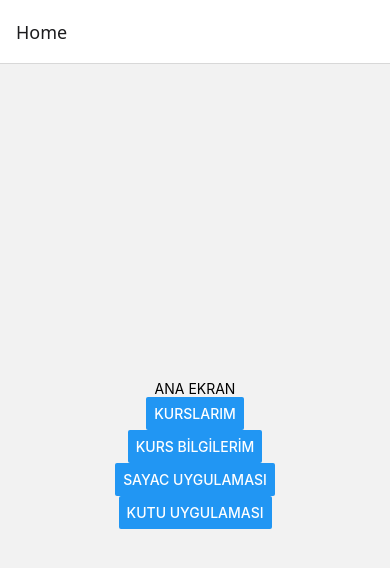
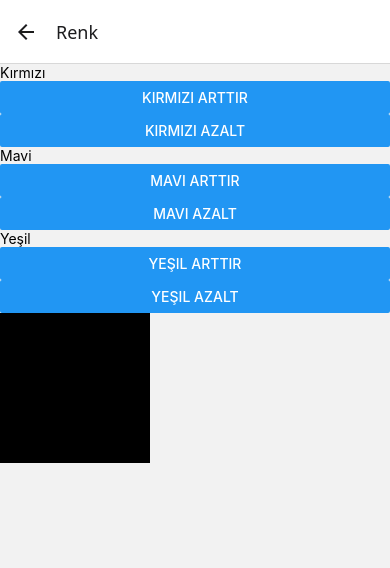
Before and after one commit to ElifNidaKarakas/ReactNative, a React Native app in the folder firstapp/: screen /Renk in a window 390 px wide. Shown: the top 568 px of the page. Built offline with nearby package versions, Linux system fonts and the light colour scheme.

Commit message:
useReducer işlemi

```diff
--- a/firstapp/App.js
+++ b/firstapp/App.js
@@ -7,6 +7,7 @@ import CoursesScreen from './src/screens/CoursesScreen';
 import CoursesInformation from './src/screens/CoursesInformation';
 import CounterScreen from './src/screens/CounterScreen';
 import BoxScreen from './src/screens/BoxScreen';
+import ColorChangeScreen from './src/screens/ColorChangeScreen.js';
 
 
 const Stack= createNativeStackNavigator();
@@ -19,6 +20,7 @@ export default function App() {
         <Stack.Screen name="KursBilgilerim" component={CoursesInformation}/>
         <Stack.Screen name="Sayac" component={CounterScreen}/>
         <Stack.Screen name="Kutu" component={BoxScreen}/>
+        <Stack.Screen name="Renk" component={ColorChangeScreen}/>
       </Stack.Navigator>
    </NavigationContainer>
 
--- /dev/null
+++ b/firstapp/component/ColorChange.js
@@ -0,0 +1,14 @@
+import { StyleSheet, Text, View, Button } from 'react-native';
+import React from 'react';
+//renkelrin tonlarını arttırıp azaltmak için kullanılır
+export default function ColorChange({ color, onIncrease, onDecrease }) {
+  return (
+    <View>
+      <Text>{color}</Text>
+      <Button title={`${color} arttır`} onPress={() => onIncrease()} />
+      <Button title={`${color} azalt`} onPress={() => onDecrease()} />
+    </View>
+  );
+}
+
+const styles = StyleSheet.create({});
--- /dev/null
+++ b/firstapp/src/screens/ColorChangeScreen.js
@@ -0,0 +1,57 @@
+import { StyleSheet, Text, View, Button } from 'react-native';
+import React, { useReducer } from 'react';
+import ColorChange from '../../component/ColorChange';
+
+const reducer = (state, action) => {
+  console.log(action);
+  switch (action.type) {
+    case 'changeRed':
+      return state.red + action.payload > 255 || state.red + action.payload < 0
+        ? state
+        : { ...state, red: state.red + action.payload };
+    case 'changeBlue':
+      return state.blue + action.payload > 255 ||
+        state.blue + action.payload < 0
+        ? state
+        : { ...state, blue: state.blue + action.payload };
+    case 'changeGreen':
+      return state.green + action.payload > 255 ||
+        state.green + action.payload < 0
+        ? state
+        : { ...state, green: state.green + action.payload };
+  }
+};
+
+export default function ColorChangeScreen() {
+  const [state, dispatch] = useReducer(reducer, { red: 0, green: 0, blue: 0 });
+  const { red, green, blue } = state;
+  return (
+    //renklerin renk oranlarını arttırıp azaltma işlemi için kullanılır.
+    <View>
+      <ColorChange
+        color="Kırmızı"
+        onIncrease={() => dispatch({ type: 'changeRed', payload: 20 })}
+        onDecrease={() => dispatch({ type: 'changeRed', payload: -20 })}
+      />
+      <ColorChange
+        color="Mavi"
+        onIncrease={() => dispatch({ type: 'changeBlue', payload: 20 })}
+        onDecrease={() => dispatch({ type: 'changeBlue', payload: -20 })}
+      />
+      <ColorChange
+        color="Yeşil"
+        onIncrease={() => dispatch({ type: 'changeGreen', payload: 20 })}
+        onDecrease={() => dispatch({ type: 'changeGreen', payload: -20 })}
+      />
+      <View
+        style={{
+          height: 150,
+          width: 150,
+          backgroundColor: `rgb(${red},${green},${blue})`,
+        }}
+      />
+    </View>
+  );
+}
+
+const styles = StyleSheet.create({});
--- a/firstapp/src/screens/CounterScreen.js
+++ b/firstapp/src/screens/CounterScreen.js
@@ -1,23 +1,41 @@
-import { Button, StyleSheet, Text, View } from "react-native";
-import React, { useState } from "react";
+import { StyleSheet, Text, View, Button } from 'react-native';
+import React, { useReducer } from 'react';
+
+const reducer = (state, action) => {
+  //   console.log(action);
+  switch (action.type) {
+    case 'increment':
+      return { ...state, count: state.count + action.payload };
+    case 'decrement':
+      return { ...state, count: state.count - action.payload };
+    default:
+      return state;
+  }
+};
+
+//state == {count:0}
+//action=={type:'increment' || type:'decrement' ,payload}
 
 export default function CounterScreen() {
-  const [counter, setCounter] = useState(0); //useState bizim başlangıç değerimizi verir
+  //   const [counter, setCounter] = useState(0);
+  const [state, dispatch] = useReducer(reducer, { count: 0 });
   return (
     <View>
       <Button
         title="Arttır"
         onPress={() => {
-          setCounter(counter + 1);
+          dispatch({ type: 'increment', payload: 1 });
+          //   setCounter(counter + 1);
         }}
       />
       <Button
         title="Azalt"
         onPress={() => {
-          setCounter(counter - 1);
+          dispatch({ type: 'decrement', payload: 1 });
+          //   setCounter(counter - 1);
         }}
       />
-      <Text>SAYI:{counter}</Text>
+      <Text>Sayı: {state.count}</Text>
     </View>
   );
 }
--- a/firstapp/src/screens/HomeScreen.js
+++ b/firstapp/src/screens/HomeScreen.js
@@ -22,6 +22,10 @@ export default function HomeScreen({ navigation }) {
         title="KUTU UYGULAMASI"
         onPress={() => navigation.navigate("Kutu")}
       />
+       <Button
+        title="RENK DEĞİŞTİRME UYGULAMASI"
+        onPress={() => navigation.navigate("Renk")}
+      />
     </View>
   );
 }
```
